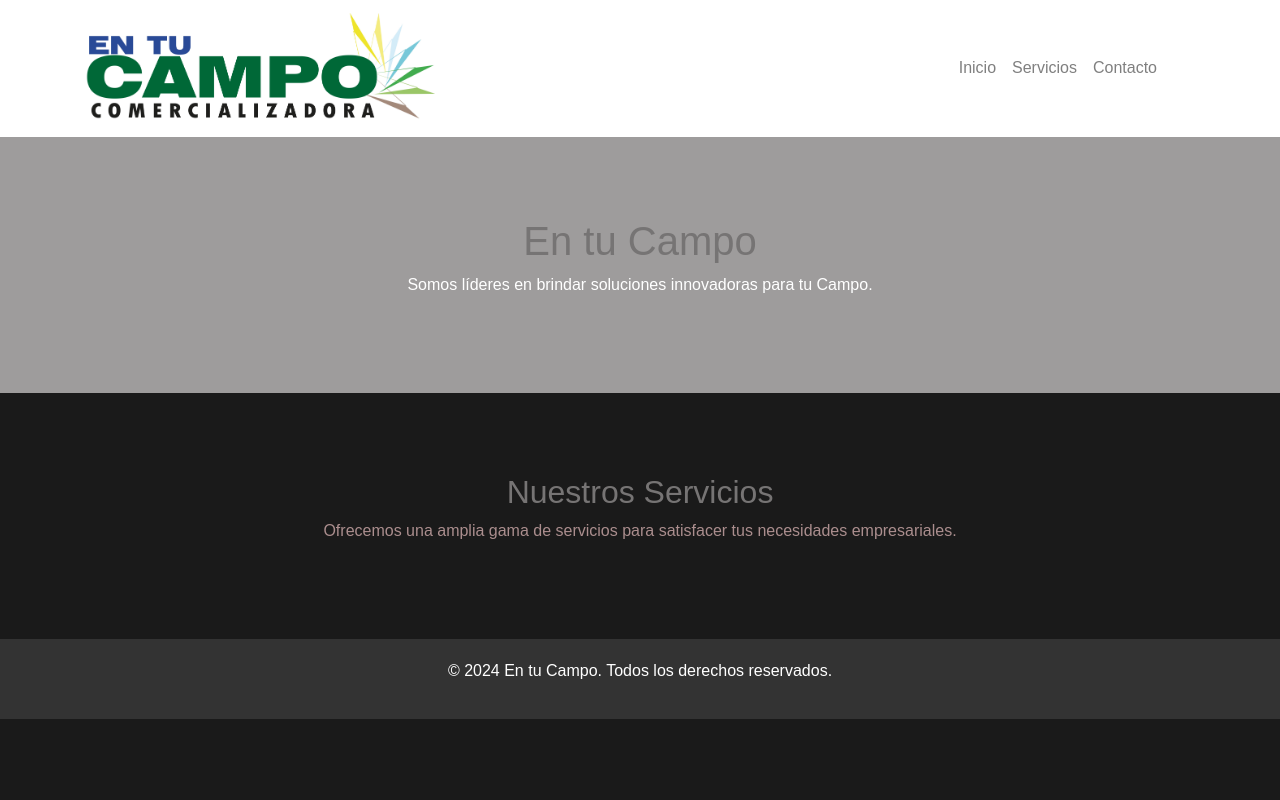
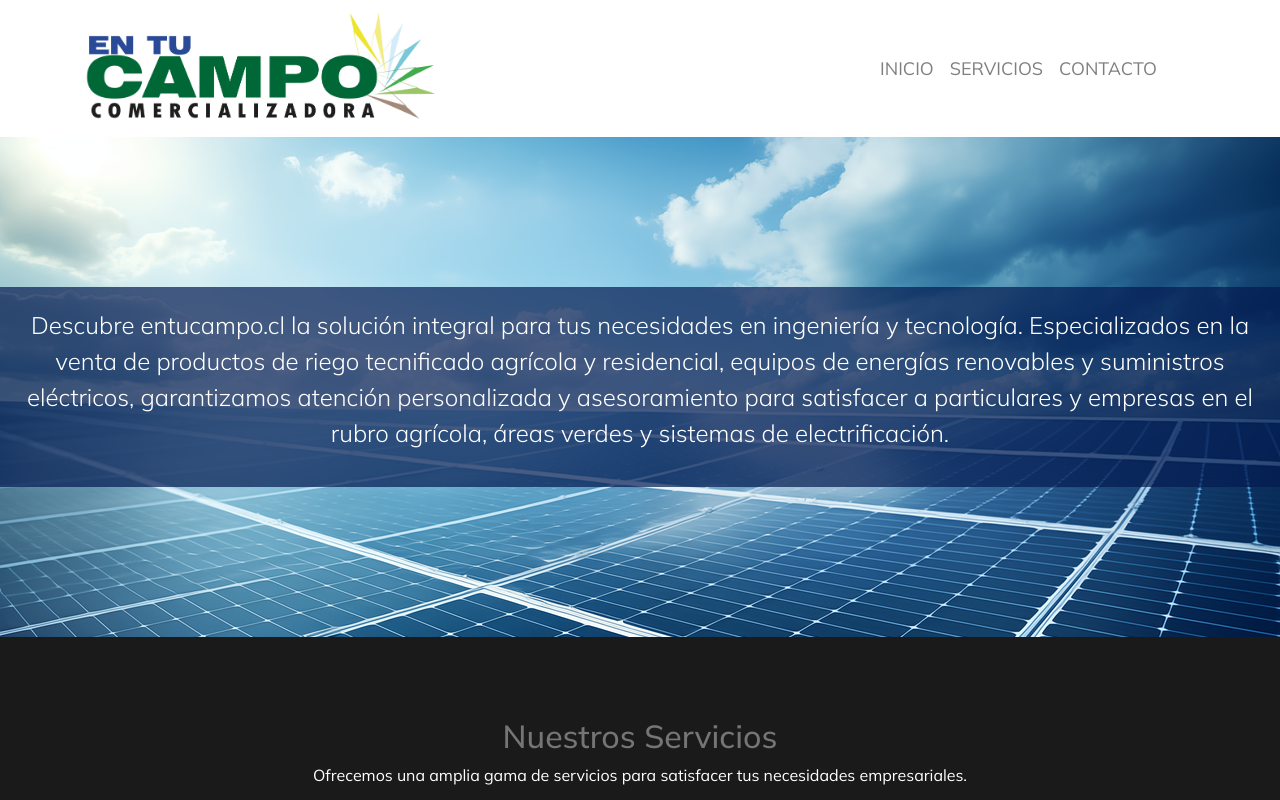
Before and after one commit to gocornejoc/entucampo.cl, a plain HTML site: page index.html in a window 1280 px wide. Shown: the top 800 px of the page. Drawn offline with nearby package versions, Linux system fonts and the light colour scheme.

Commit message:
nav, section 1 ok

```diff
--- a/css/style.css
+++ b/css/style.css
@@ -1,13 +1,37 @@
 body {
   margin: 0px;
   background-color: #1a1a1a;
-  color: #ab8e8e;
-  font-family: 'Arial', sans-serif;
+  color: #ffffff;
+  font-family: 'Mulish', sans-serif;
+
 }
 
 .navbar {
   background-color: #ffffff;
+  text-align: center;
+  font-size: large;
 }
+
+.navbar-nav .nav-item {
+  position: relative;
+}
+
+.navbar-nav .nav-item::before {
+  content: "";
+  position: absolute;
+  width: 0;
+  height: 1px;
+  bottom: 0;
+  background-color: #007bff; /* Color del subrayado */
+  transition: width 0.2s ease; /* Duración y tipo de animación */
+}
+
+.navbar-nav .nav-item:hover::before {
+  width: 100%;
+  left: 0;
+}
+
+
 
 .navbar-brand img {
   width: 350px;
@@ -17,10 +41,59 @@ body {
   padding: 80px 0;
 }
 
-.section-dark {
-  background-color: #9e9c9c;
+
+
+
+
+
+.section-light {
+  position: relative;
+}
+
+.custom-container {
+  max-width: none;
+}
+
+.text-box-description {
+  font-size:x-large;
+  font-weight: 300;
+  position: absolute;
+  top: 50%;
+  left: 50%;
+  transform: translate(-50%, -50%);
+  background: rgba(3, 26, 81, 0.7); /* Fondo oscuro semitransparente */
+  padding: 20px;
   color: #ffffff;
+  overflow: hidden; /* Oculta el contenido que se desborda */
 }
+
+
+
+
+
+@media (min-width: 768px){
+  .section-light{
+    background-image: url(../img/ai_1280.png);
+    background-size: cover;
+    background-position: center;
+    background-repeat: no-repeat;
+    min-height: 500px;
+    height: 100%;
+  }
+}
+
+@media (max-width: 767px){
+  .section-light{
+    background-image: url(../img/ai_640.png);
+    background-size: cover;
+    background-position: center;
+    background-repeat: no-repeat;
+    min-height: 350px;
+    height: 100%;
+
+  }
+}
+
 
 h1, h2, h3, h4, h5, h6 {
   color: #767474;
--- a/index.html
+++ b/index.html
@@ -4,6 +4,9 @@
   <meta charset="UTF-8">
   <meta name="viewport" content="width=device-width, initial-scale=1, shrink-to-fit=no">
   <title>En tu Campo</title>
+  <link rel="preconnect" href="https://fonts.googleapis.com">
+<link rel="preconnect" href="https://fonts.gstatic.com" crossorigin>
+<link href="https://fonts.googleapis.com/css2?family=Mulish:ital,wght@0,200;0,300;0,400;0,500;0,600;0,700;1,200;1,300;1,400;1,600;1,700;1,800&family=Prompt:ital,wght@0,100;0,200;0,400;0,500;0,600;0,700;1,100;1,200&display=swap" rel="stylesheet">
   <link rel="stylesheet" href="https://cdn.jsdelivr.net/npm/bootstrap@4.6.2/dist/css/bootstrap.min.css" integrity="sha384-xOolHFLEh07PJGoPkLv1IbcEPTNtaed2xpHsD9ESMhqIYd0nLMwNLD69Npy4HI+N" crossorigin="anonymous">
   <link rel="stylesheet" href="css/style.css">
 </head>
@@ -27,13 +30,13 @@
           <div class="collapse navbar-collapse" id="navbarNav">
             <ul class="navbar-nav">
               <li class="nav-item">
-                <a class="nav-link" href="#">Inicio</a>
+                <a class="nav-link" href="#">INICIO</a>
               </li>
               <li class="nav-item">
-                <a class="nav-link" href="#">Servicios</a>
+                <a class="nav-link" href="#">SERVICIOS</a>
               </li>
               <li class="nav-item">
-                <a class="nav-link" href="#">Contacto</a>
+                <a class="nav-link" href="#">CONTACTO</a>
               </li>
             </ul>
           </div>
@@ -43,15 +46,10 @@
   </nav>
 
 
-
-
-
-
   <!-- Hero Section -->
-  <div class="section section-dark text-center">
-    <div class="container">
-      <h1>En tu Campo</h1>
-      <p>Somos líderes en brindar soluciones innovadoras para tu Campo.</p>
+  <div class="section section-light text-center">
+    <div class="container custom-container text-box-description">
+      <p>Descubre entucampo.cl la solución integral para tus necesidades en ingeniería y tecnología. Especializados en la venta de productos de riego tecnificado agrícola y residencial, equipos de energías renovables y suministros eléctricos, garantizamos atención personalizada y asesoramiento para satisfacer a particulares y empresas en el rubro agrícola, áreas verdes y sistemas de electrificación.</p>
     </div>
   </div>
 
```
Also changed, not shown: img/ai_1280.png (added), img/ai_640.png (added), img/sunset-lg.jpg (added), img/sunset.jpg (added).
